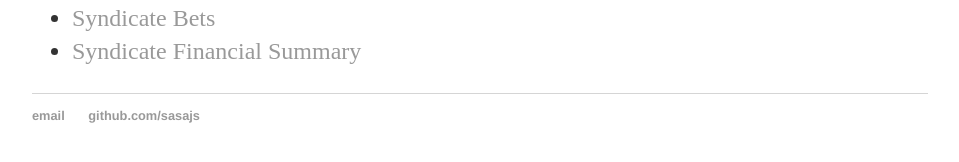
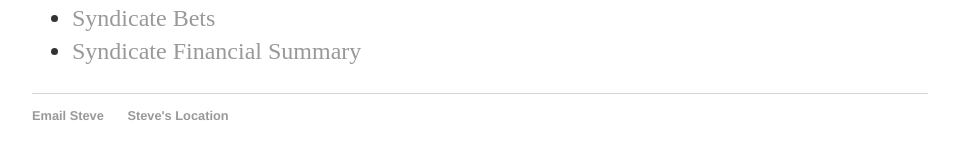
Before and after one commit to tsmith3480/sasajs.github.io, a Jekyll site: the page built from index.html, in a window 1280 px wide. Shown: the part 483-645 px from the top of the page, without its empty margins (160-1119 px from the left). Built offline with Jekyll 4.4.1, drawn with Linux system fonts in a browser that asks for light colours.

Commit message:
Update default.html

```diff
--- a/_layouts/default.html
+++ b/_layouts/default.html
@@ -25,8 +25,9 @@
 
   <footer>
    <ul>
-   <li><a href="mailto:steve.schilhabel@gmail.com">email</a></li>
-   <li><a href="https://github.com/sasajs">github.com/sasajs</a></li>
+   <li><a href="mailto:steve.schilhabel@gmail.com">Email Steve</a></li>
+   <li><a href="https://github.com/sasajs">Steve's Location</a></li>
+   <li><a href="https://www.facebook.com/steve.schilhabel.9>Follow Steve on Facebook</a></li>
    </ul>
   </footer>
   </body>
```
